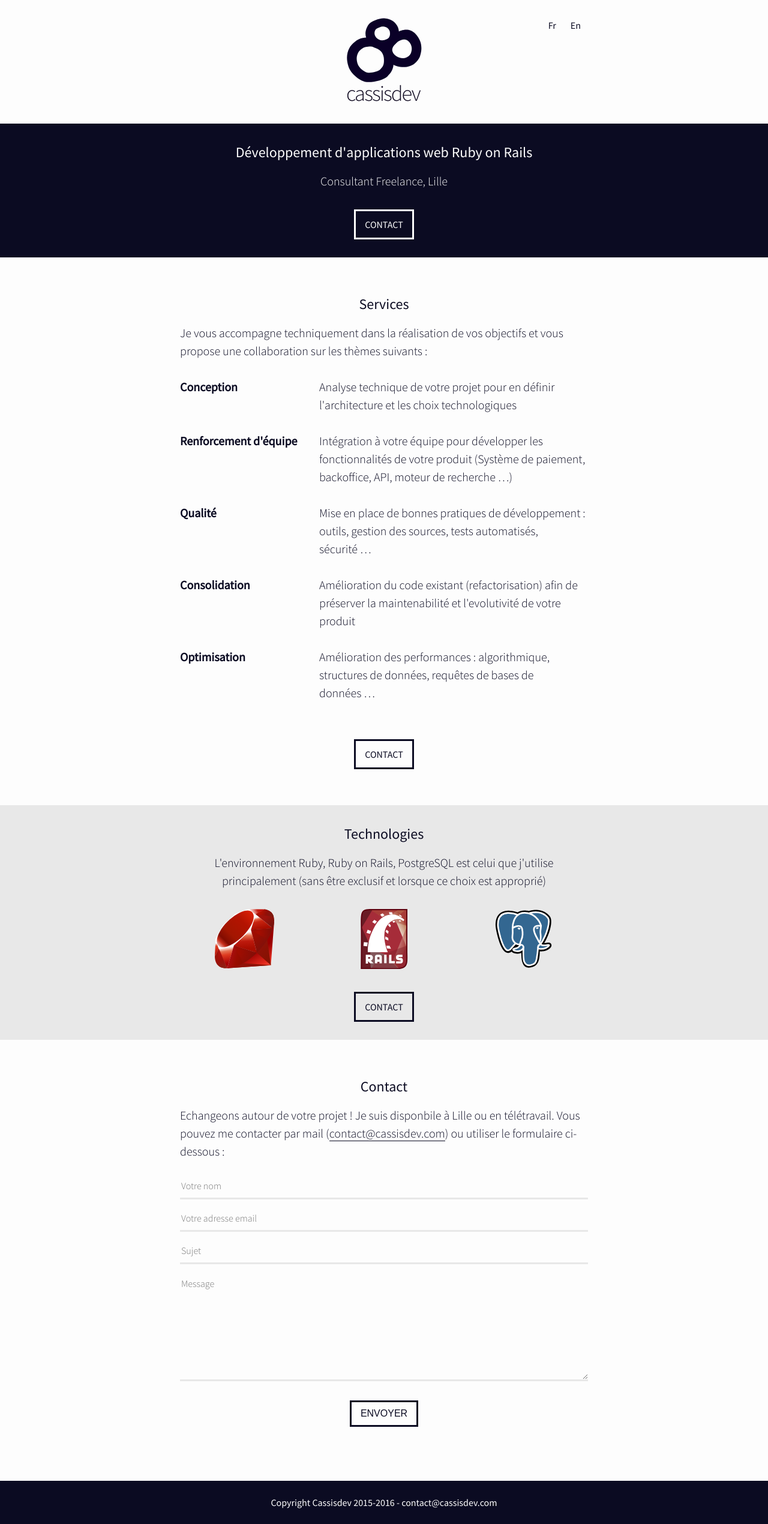
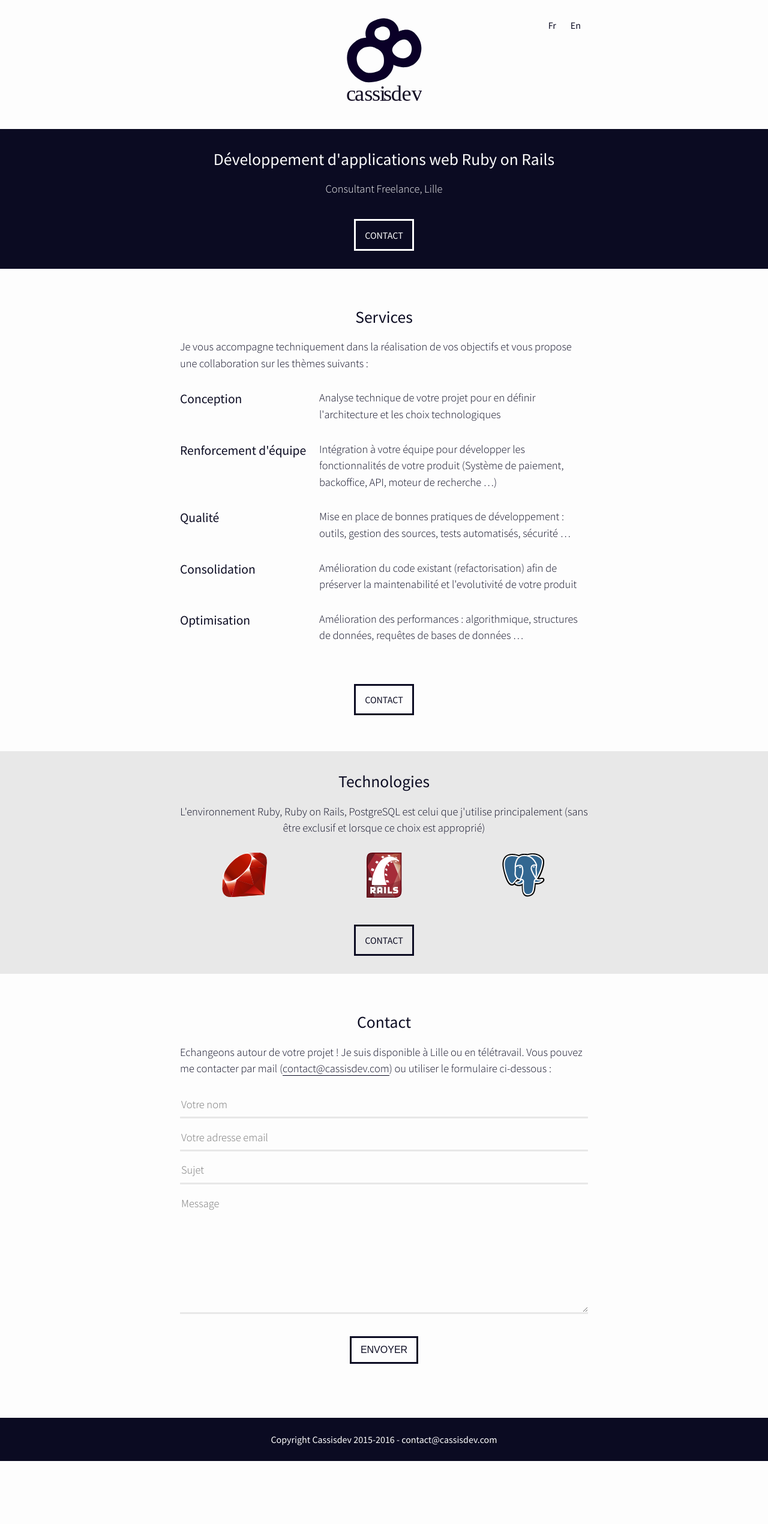
Before and after one commit to hvanhonacker/cassisdev.com, a Jekyll site: the page built from index.html, in a window 1280 px wide. Shown: the whole page at 60% size. Built offline with Jekyll 4.4.1, drawn with Linux system fonts in a browser that asks for light colours; after the commit the page ends 2435 px from its top, so only the background shows below that.

Commit message:
CSS refactoring, HTML improved (title elements hierarchy)

```diff
--- a/_includes/head.html
+++ b/_includes/head.html
@@ -12,7 +12,7 @@
   <link rel="icon" href="/images/favicon@3x.png" sizes="96x96" type="image/png">
 
   <link rel="stylesheet" href="{{ "/css/main.css" | prepend: site.baseurl }}">
-  <link href='https://fonts.googleapis.com/css?family=Source+Sans+Pro:800,400,300' rel='stylesheet' type='text/css'>
+  <link href='https://fonts.googleapis.com/css?family=Source+Sans+Pro:400,300' rel='stylesheet' type='text/css'>
 
   <link rel="canonical" href="{{ page.url | replace:'index.html','' | prepend: site.baseurl | prepend: site.url }}">
   <link rel="alternate" type="application/rss+xml" title="{{ site.t[page.lang].title }}" href="{{ "/feed.xml" | prepend: site.baseurl | prepend: site.url }}">
--- a/_includes/header.html
+++ b/_includes/header.html
@@ -1,15 +1,11 @@
 <header class="site-header">
   <div class="wrapper">
+    <h1 class="site-title"><img src="/images/logo-cassisdev.svg" alt="Cassisdev" class="site-logo"></h1>
+
     <nav class="lang-nav">
-      <ul>
-        <li><a class="lang-nav-link" lang="en" hreflang="en" title="English" href="/en">En</a></li>
-        <li><a class="lang-nav-link" lang="fr" hreflang="fr" title="Français" href="/">Fr</a></li>
-      </ul>
-    </nav>
-
-    <nav class="site-nav">
-      <ul>
-        <li class="nav-link site-logo"><a href="//cassisdev.com">{% include logo-cassisdev.html %}</a></li>
+      <ul class="lang-nav-list">
+        <li class="lang-nav-item"><a class="lang-nav-link" lang="en" hreflang="en" title="English" href="/en">En</a></li>
+        <li class="lang-nav-item"><a class="lang-nav-link" lang="fr" hreflang="fr" title="Français" href="/">Fr</a></li>
       </ul>
     </nav>
   </div>
--- a/_sass/_index.scss
+++ b/_sass/_index.scss
@@ -1,18 +1,17 @@
-.site-nav {
-  text-align: center;
-  ul {
-    list-style: none;
-    margin: 0;
-
-    li {
-      display: inline-block;
-    }
-  }
+.wrapper {
+  position: relative;
 }
 
-.site-header {
-  .wrapper {
-    position: relative;
+.site-title {
+  text-align: center;
+}
+
+.site-logo {
+  width: 100px;
+  margin: 0 auto;
+  @include user-select(none);
+  @include media($on-laptop) {
+     width: 125px;
   }
 }
 
@@ -20,12 +19,14 @@
   position: absolute;
   top: 0;
   right: 30px;
-  ul {
+}
+
+.lang-nav-list {
   list-style: none;
   margin: 0;
 }
 
-  li {
+.lang-nav-item {
   float: right;
 }
 
@@ -33,71 +34,49 @@
   display: block;
   padding: 0 0.75em;
 }
-}
-
-.site-logo {
-  width: 100px;
-  margin: 0 auto;
-
-  @include media($on-laptop) {
-     width: 125px;
-  }
-}
 
 .cta {
   margin-top: 2em;
   text-align: center;
 }
 
-.default-section {
+.section {
   padding: $spacing-unit 0 $spacing-unit 0;
   margin-bottom: $spacing-unit;
+  font-weight: 300;
 
-  h1 {
+  h2, h3 {
     text-align: center;
-    font-size: 1.5em;
   }
 
-  h2 {
-    text-align: center;
-    font-size: 1.25em;
-    font-weight: 300;
-  }
-
-  p {
-    font-size: 1.25em;
-    font-weight: 300;
+  @include media($on-laptop) {
+    font-size: 1.15em;
   }
 }
 
+.subtitle {
+  text-align: center;
+}
+
 .welcome-section {
-  @extend .default-section;
   background-color: $brand-color;
   color: $white-color;
 }
 
 .services-section {
-  @extend .default-section;
-
-  em {
-    margin-bottom: 0.5em;
-    display: block;
+  .services-list {
+    list-style: none;
+    margin: 0;
+    @include outer-container;
+    margin-top: $spacing-unit;
   }
 
-  .services-list {
-    @include outer-container;
-    list-style: none;
-    margin: 0;
-    margin-top: $spacing-unit;
-
-    .service {
+  .service-item {
     @include clearfix;
     margin-bottom: $spacing-unit / 2;
+  }
 
   .service-title {
-        font-size: 1.25em;
-        font-weight: 800;
-        margin-bottom: 0.75em;
     text-align: center;
     @include span-columns(12);
 
@@ -108,8 +87,6 @@
   }
 
   .service-description {
-        font-size: 1.25em;
-        font-weight: 300;
     @include span-columns(12);
 
     @include media($on-laptop) {
@@ -117,34 +94,34 @@
     }
   }
 }
+
+.technologies-section {
+  background-color: $grey-color-light;
+
+  @include media($on-laptop) {
+    p {
+      text-align: center;
     }
   }
 
-.technologies-section {
-  @extend .default-section;
-
-  background-color: $grey-color-light;
-  p {
-    text-align: center;
-  }
   .technologies-list {
-    @include outer-container;
     list-style: none;
     margin: 0;
-    margin-top: 2em;
 
-    .technology {
+    @include outer-container;
+    margin-top: 1.5em;
+  }
+
+  .technology-item {
     @include span-columns(4);
 
     svg {
-        height: 100px;
-      }
+      height: 75px;
     }
   }
 }
 
 .contact-section {
-  @extend .default-section;
   .contact-email {
     border-bottom: 1px solid;
   }
@@ -157,54 +134,46 @@
 .btn {
   display: inline-block;
   margin: 0 auto;
-
-  padding: 10px 15px;
+  font-size: 1rem;
+  font-weight: normal;
+  padding: 0.7rem 0.95rem;
   border: 3px solid $brand-color;
   @include transition-duration(0.2s);
   @include user-select(none);
   text-transform: uppercase;
 
-  &,
-  &:visited {
+  &, &:visited {
     color: $brand-color;
     background-color: transparent;
     text-decoration: none;
   }
 
-  &:hover,
-  &:focus {
+  &:hover, &:focus {
     color: $white-color;
     background-color: $brand-color;
     text-decoration: none;
   }
+}
 
-  &.inverted {
-    &,
-    &:visited {
+.btn-inverted {
+  &, &:visited {
     color: $white-color;
     border-color: $white-color;
   }
 
-    &:hover,
-    &:focus {
+  &:hover, &:focus {
     color: $brand-color;
     background-color: $white-color;
   }
-  }
-}
-
-.submit-btn {
-  @extend .btn;
-  font-size: $base-font-size;
 }
 
 .field {
   background-color: $white-color;
   display: block;
-  margin: 0 0 1.25em 0;
+  margin: 0 0 1em 0;
   width: 100%;
   font-family: $base-font-family;
-  font-size: $base-font-size;
+  font-size: 1em;
   font-weight: 300;
   appearance: none;
   box-shadow: none;
@@ -216,13 +185,18 @@
 }
 
 .field {
-  padding-bottom: 10px;
+  padding-bottom: 0.5em;
   border: none;
   border-bottom: solid 3px $grey-color-light;
   transition: border 0.2s;
 }
 
-.field:focus,
-.field.focus {
+.field:focus, .field.focus {
   border-bottom: solid 3px $brand-color;
 }
+
+.submit-btn {
+  @extend .btn;
+  font-size: 1rem;
+  font-weight: $base-font-weight;
+}
--- a/index.html
+++ b/index.html
@@ -3,47 +3,47 @@ layout: default
 lang: fr
 ---
 
-<section class="welcome-section">
+<section class="section welcome-section">
   <div class="wrapper">
-    <h1>Développement d'applications web <span style="white-space: nowrap">Ruby on Rails</span></h1>
-    <h2>Consultant Freelance, Lille</h2>
+    <h2>Développement d'applications web <span style="white-space: nowrap">Ruby on Rails</span></h2>
+    <p class="subtitle">Consultant Freelance, Lille</p>
     <div class="cta">
-      <a href="#contact" class="btn inverted">Contact</a>
+      <a href="#contact" class="btn btn-inverted">Contact</a>
     </div>
   </div>
 </section>
 
-<section id="services" class="services-section">
+<section id="services" class="section services-section">
   <div class="wrapper">
-    <h1>Services</h1>
+    <h2>Services</h2>
     <p>Je vous accompagne techniquement dans la réalisation de vos objectifs et vous propose une collaboration sur les thèmes <span style="white-space: nowrap">suivants :</span></p>
     <ul class="services-list">
-      <li class="service">
-        <h2 class="service-title">Conception</h2>
+      <li class="service-item">
+        <h3 class="service-title">Conception</h3>
         <p class="service-description">
           Analyse technique de votre projet pour en définir l'architecture et les choix technologiques
         </p>
       </li>
-      <li class="service">
-        <h2 class="service-title">Renforcement d'équipe</h2>
+      <li class="service-item">
+        <h3 class="service-title">Renforcement d'équipe</h3>
         <p class="service-description">
           Intégration à votre équipe pour développer les fonctionnalités de votre produit (Système de paiement, backoffice, API, moteur de recherche &hellip;)
         </p>
       </li>
-      <li class="service">
-        <h2 class="service-title">Qualité</h2>
+      <li class="service-item">
+        <h3 class="service-title">Qualité</h3>
         <p class="service-description">
           Mise en place de bonnes pratiques de <span style="white-space: nowrap">développement :</span> outils, gestion des sources, tests automatisés, <span style="white-space: nowrap">sécurité &hellip;</span>
         </p>
       </li>
-      <li class="service">
-        <h2 class="service-title">Consolidation</h2>
+      <li class="service-item">
+        <h3 class="service-title">Consolidation</h3>
         <p class="service-description">
           Amélioration du code existant (refactorisation) afin de préserver la maintenabilité et l'evolutivité de votre produit
         </p>
       </li>
-      <li class="service">
-        <h2 class="service-title">Optimisation</h2>
+      <li class="service-item">
+        <h3 class="service-title">Optimisation</h3>
         <p class="service-description">
           Amélioration des performances : algorithmique, structures de données, requêtes de bases de <span style="white-space: nowrap">données &hellip;</span>
         </p>
@@ -55,14 +55,14 @@ lang: fr
   </div>
 </section>
 
-<section id="technologies" class="technologies-section">
+<section id="technologies" class="section technologies-section">
   <div class="wrapper">
-    <h1>Technologies</h1>
+    <h2>Technologies</h2>
     <p>L'environnement Ruby, Ruby on Rails, PostgreSQL est celui que j'utilise principalement (sans être exclusif et lorsque ce choix est approprié)</p>
     <ul class="technologies-list">
-      <li class="technology">{% include icon-ruby.html %}</li>
-      <li class="technology">{% include icon-rails.html %}</li>
-      <li class="technology">{% include icon-postgresql.html %}</li>
+      <li class="technology-item">{% include icon-ruby.html %}</li>
+      <li class="technology-item">{% include icon-rails.html %}</li>
+      <li class="technology-item">{% include icon-postgresql.html %}</li>
     </ul>
     <div class="cta">
       <a href="#contact" class="btn">Contact</a>
@@ -70,10 +70,10 @@ lang: fr
   </div>
 </section>
 
-<section id="contact" class="contact-section">
+<section id="contact" class="section contact-section">
   <div class="wrapper">
-    <h1>Contact</h1>
-    <p>Echangeons autour de votre projet ! Je suis disponbile à Lille ou en télétravail. Vous pouvez me contacter par mail (<span class="contact-email">contact@cassisdev.com</span>) ou utiliser le formulaire ci-dessous : </p>
+    <h2>Contact</h2>
+    <p>Echangeons autour de votre projet ! Je suis disponible à Lille ou en télétravail. Vous pouvez me contacter par mail (<span class="contact-email">contact@cassisdev.com</span>) ou utiliser le formulaire ci-dessous : </p>
     <form class="contact-form" action="//formspree.io/form@cassisdev.com" method="POST" target="_blank">
       <input class="field" type="text" name="name" placeholder="Votre nom" required>
       <input type="text" name="_gotcha" style="display:none" />
```
Also changed, not shown: en/index.html (+23 -23 lines), images/logo-cassisdev.svg (added). Lines whose indentation alone changed are shown as unchanged.
